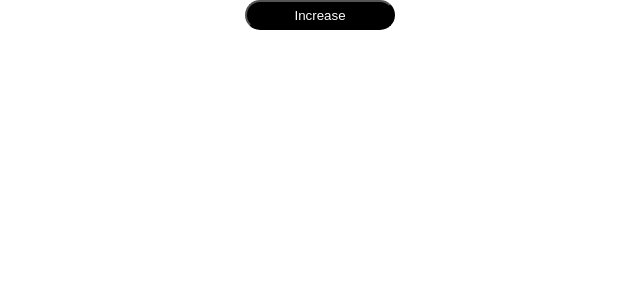
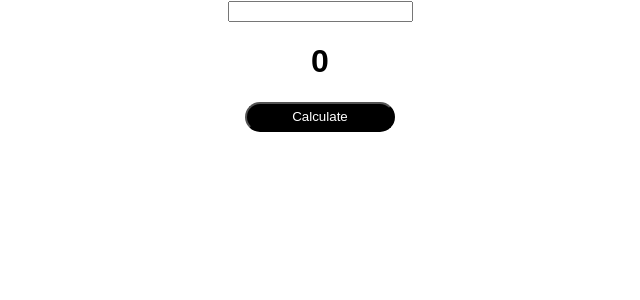
Before and after one commit to Shahir143/react-hooks-practice, a React (Create React App) app: page / in a window 1280 px wide. Shown: the top 300 px of the page, without its empty margins (320-960 px from the left). Built offline with nearby package versions, Linux system fonts and the light colour scheme.

Commit message:
useMemo function

```diff
--- a/src/App.js
+++ b/src/App.js
@@ -1,25 +1,24 @@
-import React, { useEffect, useLayoutEffect, useState } from "react";
+import React, { useMemo, useRef, useState } from "react";
 import "./App.css";
 
 function App() {
-  const [toggle, setToggle] = useState(false);
+  const inputRef = useRef();
+  const [inputValue, setInputValue] = useState(null);
 
-  useEffect(() => {
-    console.log("useEffect");
-  }, [toggle]);
+  const result = useMemo(() => {
+    return inputValue * inputValue;
+  }, [inputValue]);
+  function calculate() {
+    const num = parseFloat(inputRef.current.value) || 0;
+    console.log("loop started");
+    setInputValue(num);
+  }
 
-  useLayoutEffect(() => {
-    console.log("useLayoutEffect");
-  }, [toggle]);
-
-  function HandleClick(event) {
-    event.preventDefault();
-    setToggle((prevToggle) => !prevToggle);
-  }
   return (
     <div className="App">
-      {toggle && <h1>hello</h1>}
-      <button onClick={HandleClick}>Increase</button>
+      <input type="number" ref={inputRef} />
+      <h1>{result}</h1>
+      <button onClick={calculate}>Calculate</button>
     </div>
   );
 }
```
